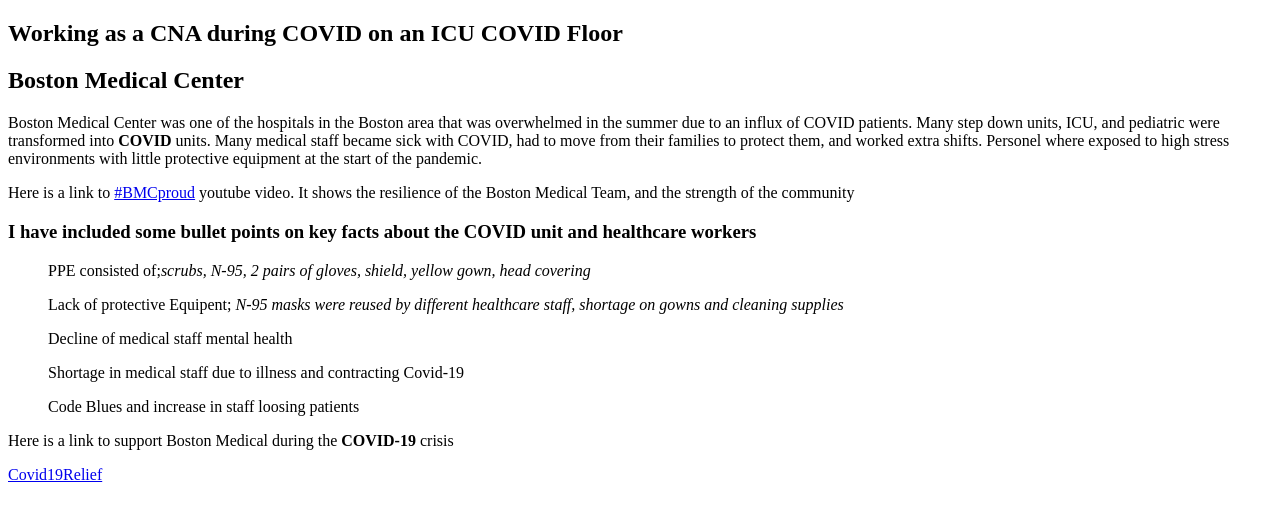
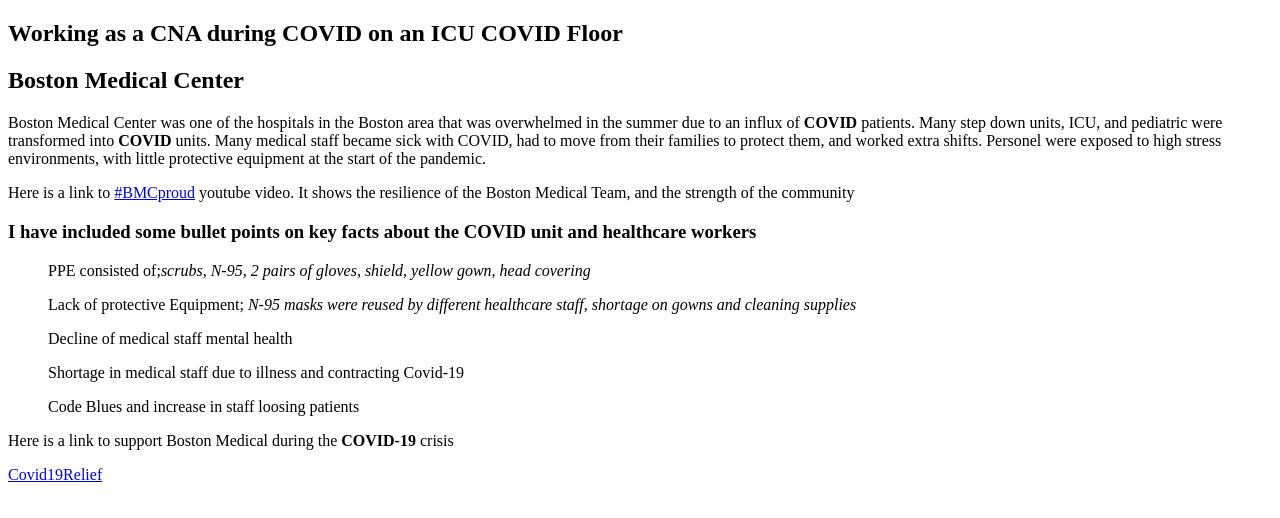
Before and after one commit to Toma-Snogren/Hello-World, a plain HTML site: page index.html in a window 1280 px wide. Shown: the part 46-564 px from the top of the page. Drawn offline with Linux system fonts and the light colour scheme.

Commit message:
Boston Medical center

```diff
--- a/index.html
+++ b/index.html
@@ -1,11 +1,11 @@
 <h1>COVID Unit Experience</h1>
 <h2>Working as a <strong>CNA</strong> during <strong>COVID</strong> on an <strong>ICU COVID</strong> Floor</h2>
 <h2>Boston Medical Center</h2>
-<p>Boston Medical Center was one of the hospitals in the Boston area that was overwhelmed in the summer due to an influx of COVID patients. Many step down units, ICU, and pediatric were transformed into <strong>COVID</strong> units. Many medical staff became sick with COVID, had to move from their families to protect them, and worked extra shifts. Personel where exposed to high stress environments with little protective equipment at the start of the pandemic.</p>
+<p>Boston Medical Center was one of the hospitals in the Boston area that was overwhelmed in the summer due to an influx of <strong>COVID</strong> patients. Many step down units, ICU, and pediatric were transformed into <strong>COVID</strong> units. Many medical staff became sick with COVID, had to move from their families to protect them, and worked extra shifts. Personel were exposed to high stress environments, with little protective equipment at the start of the pandemic.</p>
 <p>Here is a link to <a href=https://www.youtube.com/watch?v=MKThXYUTZqM&list=PL44WuFcF2gjIl_QMQ4RI83kxf3W9p_8S0&index=2>#BMCproud</a> youtube video. It shows the resilience of the Boston Medical Team, and the strength of the community</p>
 <h3>I have included some bullet points on key facts about the COVID unit and healthcare workers</h3>
 <ul>PPE consisted of;<em>scrubs, N-95, 2 pairs of gloves, shield, yellow gown, head covering</em></ul>
-<ul>Lack of protective Equipent; <em>N-95 masks were reused by different healthcare staff, shortage on gowns and cleaning supplies</em></ul>
+<ul>Lack of protective Equipment;  <em>N-95 masks were reused by different healthcare staff, shortage on gowns and cleaning supplies</em></ul>
 <ul>Decline of medical staff mental health</ul>
 <ul>Shortage in medical staff due to illness and contracting Covid-19</ul>
 <ul>Code Blues and increase in staff loosing patients</ul>
```
